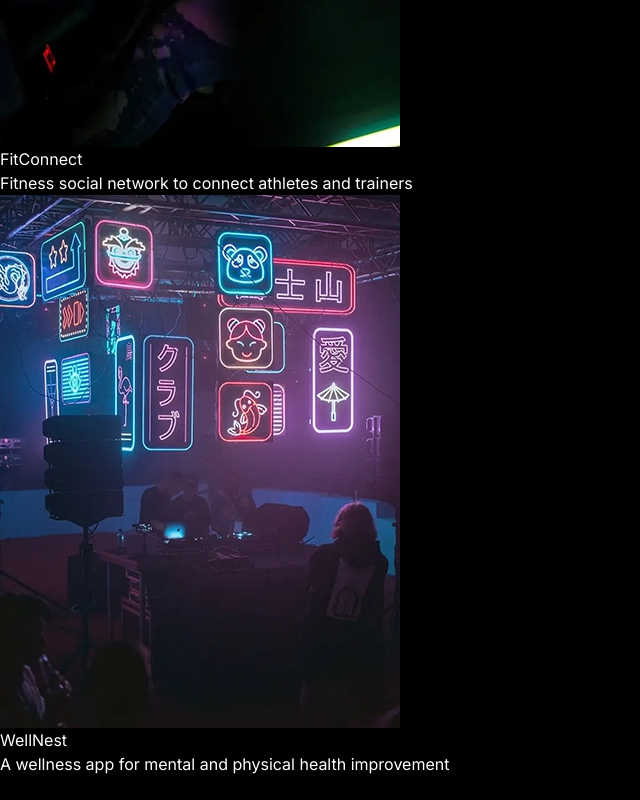
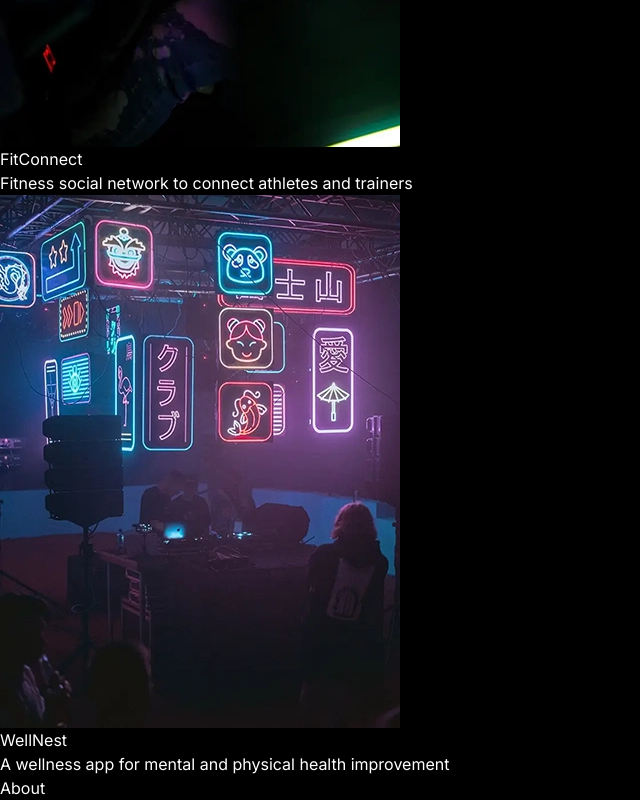
Before and after one commit to jaideepdnaik/portfolio-munch, a React (Vite) app: page / in a window 1280 px wide. Shown: the part 3499-4299 px from the top of the page, without its empty margins (0-640 px from the left). Before the commit the page ends 4275 px from the top, so only its background shows below. Built offline with nearby package versions, Linux system fonts and the light colour scheme.

Commit message:
Created About.jsx and added in App.jsx

```diff
--- a/src/App.jsx
+++ b/src/App.jsx
@@ -1,3 +1,4 @@
+import About from "./components/About";
 import BlurBackground from "./components/BlurBackground";
 import Hero from "./components/Hero";
 import Navbar from "./components/Navbar";
@@ -12,6 +13,7 @@ const App = () => {
         <Navbar/>
         <Hero/>
         <Projects/>
+        <About/>
       </main>
     </>
   )
--- /dev/null
+++ b/src/components/About.jsx
@@ -0,0 +1,7 @@
+const About = () => {
+    return (
+        <div>About</div>
+        );
+}
+
+export default About
```
